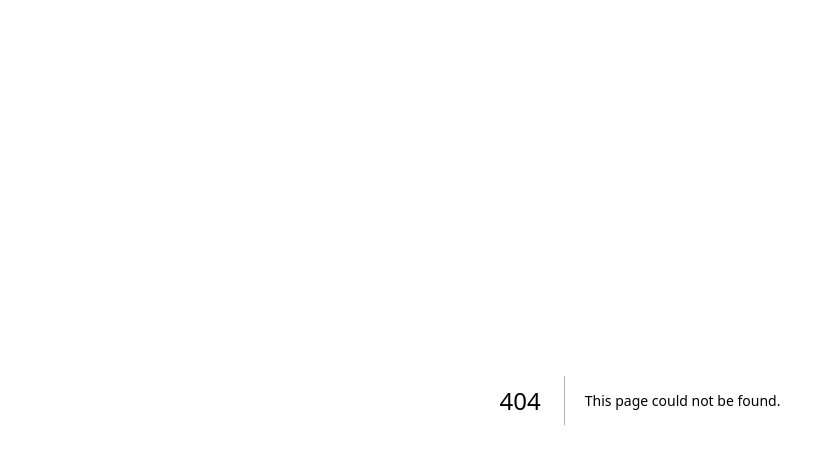
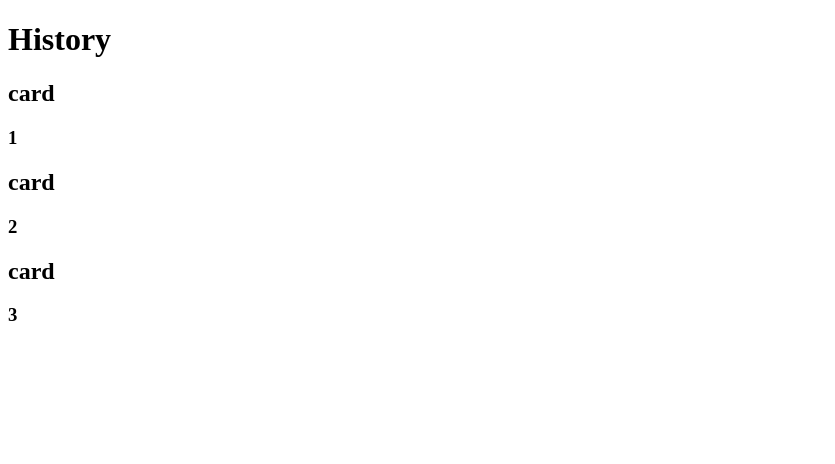
Before and after one commit to MCtop4ik/ai-challenge-app, a Next.js app: page /components/history/history.component in a window 1280 px wide. Before the commit this address had no page. Shown: the top 464 px of the page, without its empty margins (0-835 px from the left). Built offline with nearby package versions, Linux system fonts and the light colour scheme.

Commit message:
feat: add history

```diff
--- /dev/null
+++ b/pages/components/history-card/history-card.component.js
@@ -0,0 +1,6 @@
+export default function HistoryCard({id}) {
+    return (<div>
+        <h2>card</h2>
+        <h3>{id}</h3>
+    </div>)
+}
--- /dev/null
+++ b/pages/components/history/history.component.js
@@ -0,0 +1,15 @@
+import HistoryCard from "../history-card/history-card.component"
+
+export default function History() {
+    const items = ['1', '2', '3'];
+    return (
+    <div class="historyContainer">
+        <h1 class="historyContainer__title">History</h1>
+        {items.map((item, index) => (
+        <div key={index} className="item">
+          <HistoryCard id={item}></HistoryCard>
+        </div>
+      ))}
+    </div>
+    )
+}
--- a/pages/components/separator/separator.component.js
+++ b/pages/components/separator/separator.component.js
@@ -1,5 +1,5 @@
 export default function Separator() {
     return (
-        <div><br></br></div>
+        <div><hr></hr></div>
     )
 }
--- a/pages/index.js
+++ b/pages/index.js
@@ -2,12 +2,17 @@ import React from "react";
 import RealCropper from "./components/cropper/cropper.component";
 import Header from "./components/header/header.component";
 import Buttons from "./components/buttons/buttons.component";
+import Separator from "./components/separator/separator.component";
+import History from "./components/history/history.component";
 
 export default function Home() {
   return (
     <>
       <Header />
+      <Separator />
       <Buttons />
+      <Separator />
+      <History />
       {/* <RealCropper /> */}
     </>
   );
```
Also changed, not shown: pages/components/history-card/history-card.module.css (added), pages/components/history/history.module.css (added).
